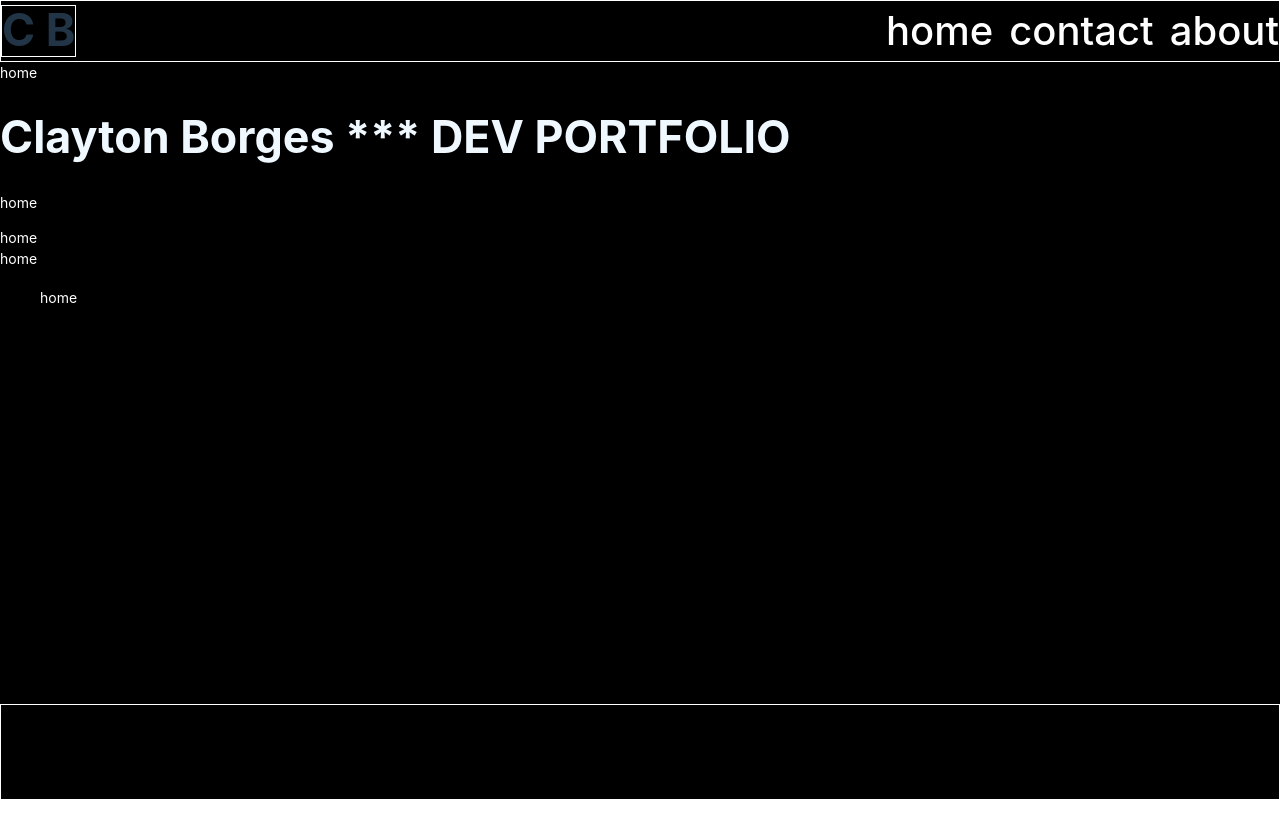
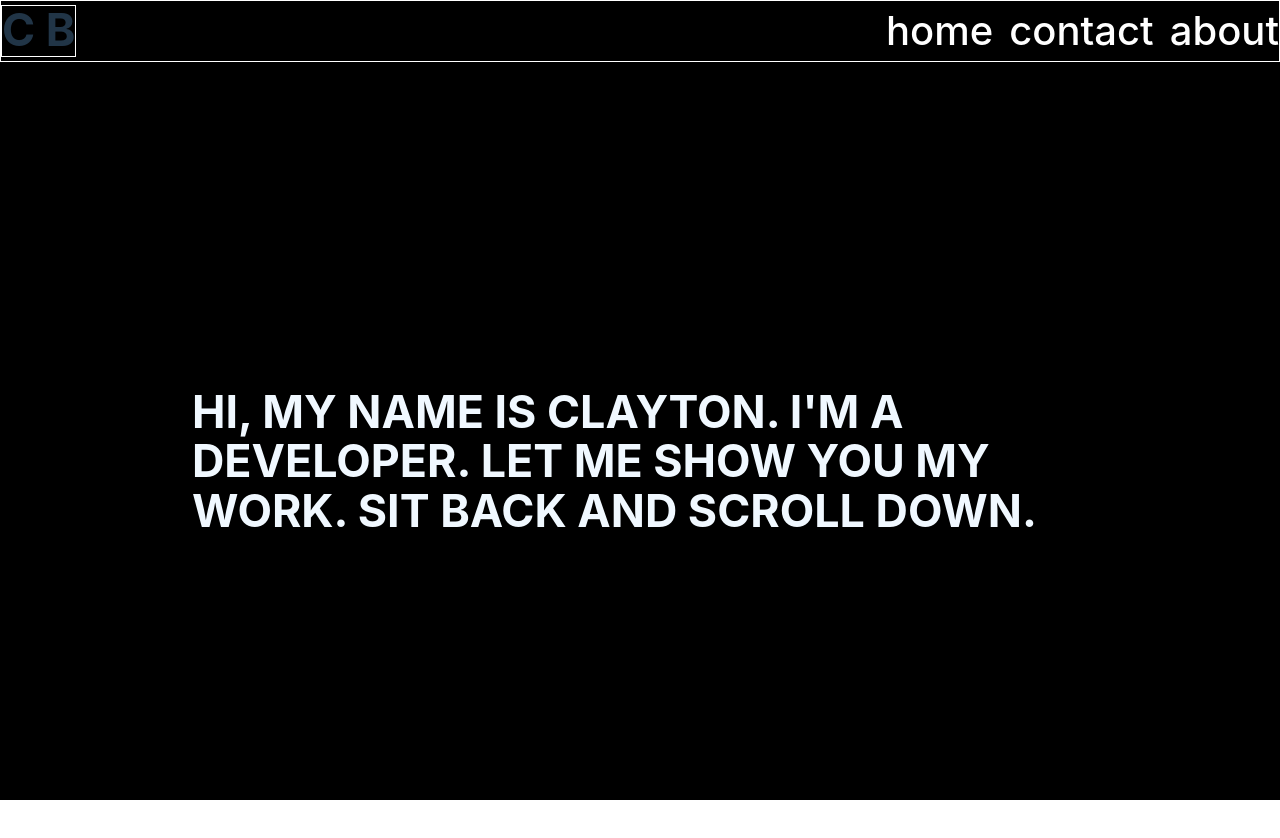
Before and after one commit to claytonbrgsdev/dev_portfolio, a React (Vite) app in the folder dev_portfolio/: page / in a window 1280 px wide. Shown: the top 838 px of the page. Before the commit the page ends 800 px from the top, so only its background shows below. Built offline with nearby package versions, Linux system fonts and the light colour scheme; no server answers.

Commit message:
home sections initial setup

```diff
--- a/dev_portfolio/package.json
+++ b/dev_portfolio/package.json
@@ -10,6 +10,7 @@
     "preview": "vite preview"
   },
   "dependencies": {
+    "@react-spring/web": "^9.7.5",
     "@react-three/drei": "^9.115.0",
     "@react-three/fiber": "^8.17.10",
     "@reduxjs/toolkit": "^2.3.0",
--- a/dev_portfolio/src/components/layout/mainLayout/MainLayout.tsx
+++ b/dev_portfolio/src/components/layout/mainLayout/MainLayout.tsx
@@ -3,7 +3,7 @@ import { Layout } from 'antd';
 import { Outlet } from 'react-router-dom';
 import styles from './MainLayout.module.css';
 import NavBar from '../navBar/NavBar';
-import Footer from '../footer/Footer';
+// import Footer from '../footer/Footer';
 
 const { Content } = Layout;
 
@@ -16,7 +16,7 @@ const MainLayout: React.FC = () => {
           <Outlet />
         </div>
       </Content>
-      <Footer/>
+
     </Layout>
   );
 };
--- a/dev_portfolio/src/pages/home/Home.module.css
+++ b/dev_portfolio/src/pages/home/Home.module.css
@@ -2,15 +2,37 @@
 .home {
     margin: 0;
     padding: 0;
+    display: flex;
+    flex-direction: column;
+    align-content: center;
+    justify-content: center;
+    margin: auto;
   }
 
   /* Styles for the main sections */
-  .homeSection {
-    margin: 2.5rem;
-    margin-top: 1.1rem;
+  .homeSection1 {
+    display:flex;
+    flex-direction: column;
+    justify-content: center;
+    align-content: center;
+    margin: auto;
     padding: 0;
+    min-height: 100vh;
+    max-width: 70%;
+  }
+
+  .homeSection2 {
+    display:flex;
+    flex-direction: column;
+    justify-content: center;
+    align-content: center;
+    margin: auto;
+    padding: 0;
+    min-height: 100vh;
+    max-width: 70%;
   }
 
   .title {
     color: aliceblue;
+
   }
--- a/dev_portfolio/src/pages/home/Home.tsx
+++ b/dev_portfolio/src/pages/home/Home.tsx
@@ -4,17 +4,14 @@ import styles from './Home.module.css';
 const Home: React.FC = () => {
 
     return (
-        <div className={styles.home} style={{ color: 'white'}}>
-            home
-            <h1 className={styles['title']}>
-                Clayton Borges *** DEV PORTFOLIO
+        <div className={styles.home} style={{ color: 'white' }}>
+            <div className={styles.homeSection1}>
+                <h1 className={styles['title']}>
+                    HI, MY NAME IS CLAYTON. I'M A DEVELOPER. LET ME SHOW YOU MY WORK. SIT BACK AND SCROLL DOWN.
                 </h1>
-                <p>home</p>
-                <span>home</span>
-                <div>home</div>
-            <div className={styles.homeSection}>
-                home
-
+            </div>
+            <div className={styles.homeSection2}>
+                test
             </div>
         </div>
     );
```
Also changed, not shown: 1 other file (tests, documents, lock files or other folders).
